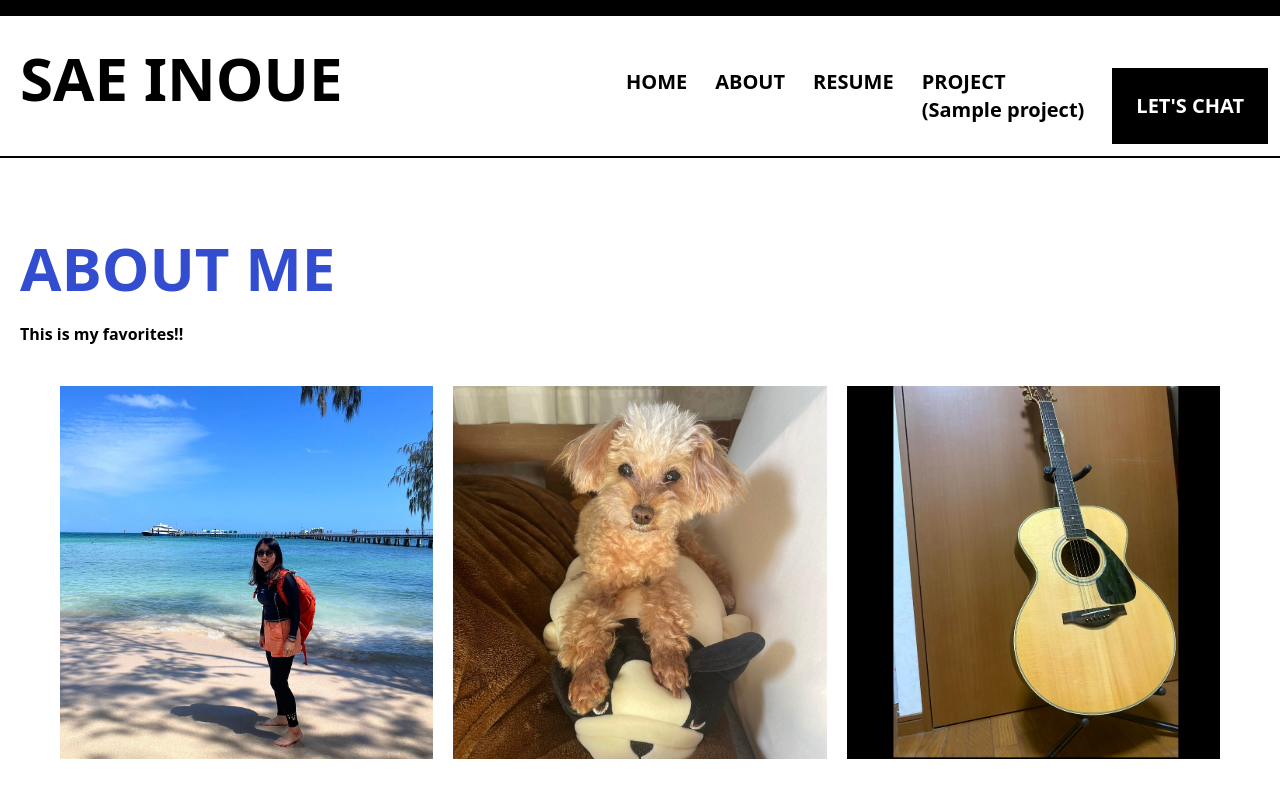
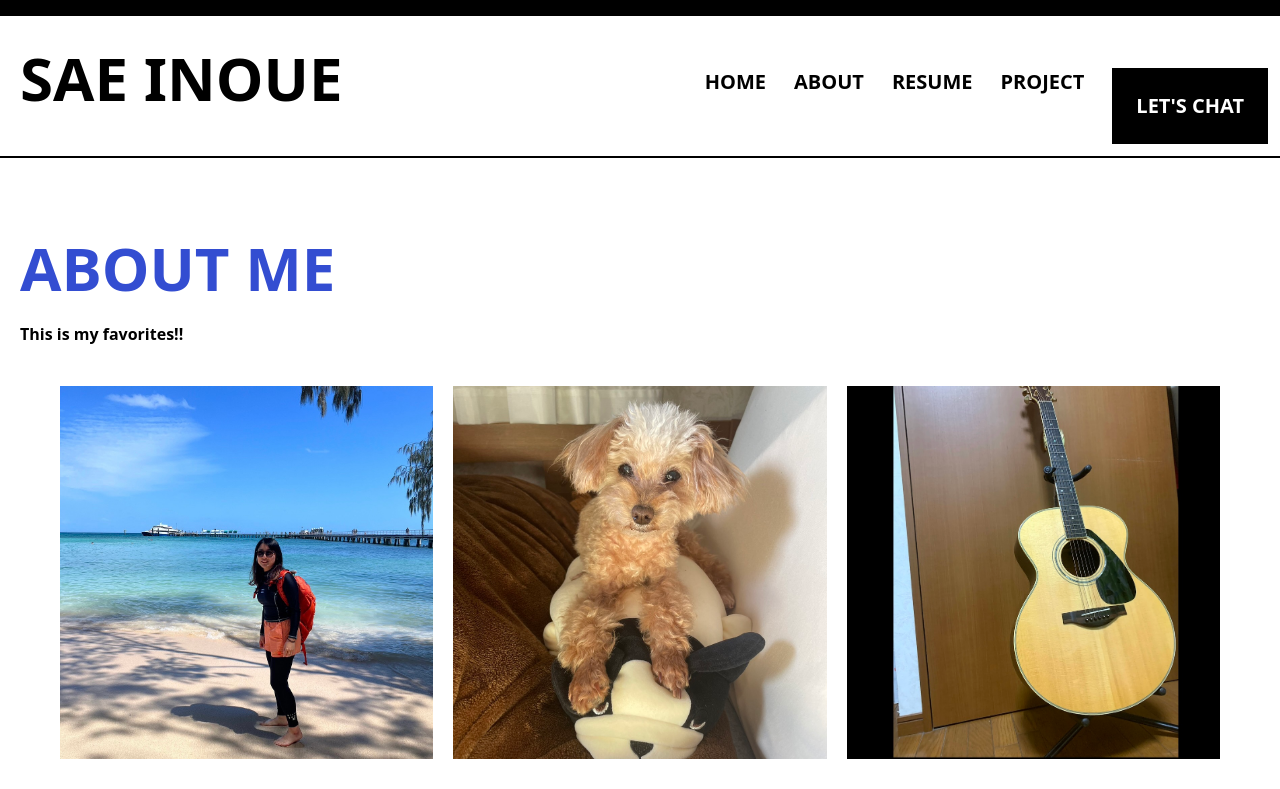
Before and after one commit to Sae-Inoue/C4Prog-WT-PROJ, a website: page about.html in a window 1280 px wide. Shown: the top 789 px of the page. Drawn offline with Linux system fonts and the light colour scheme.

Commit message:
delete sample project from menu

```diff
--- a/about.html
+++ b/about.html
@@ -49,7 +49,7 @@
             <li><a href =".">HOME</a></li>
             <li><a href ="about.html">ABOUT</a></li>
             <li><a href ="resume.html">RESUME</a></li>
-            <li><a href ="projects.html">PROJECT<br>(Sample project)</a></li>
+            <li><a href ="projects.html">PROJECT</a></li>
             <li><a href ="contact.html" class="flex border-black bg-black text-white p-6">LET'S CHAT</a></li>
         </ul>
     </nav>
```
Also changed, not shown: contact.html (+1 -1 lines), index.html (+1 -1 lines), mywork.html (+1 -1 lines), projects.html (+1 -1 lines), resume.html (+1 -1 lines).
